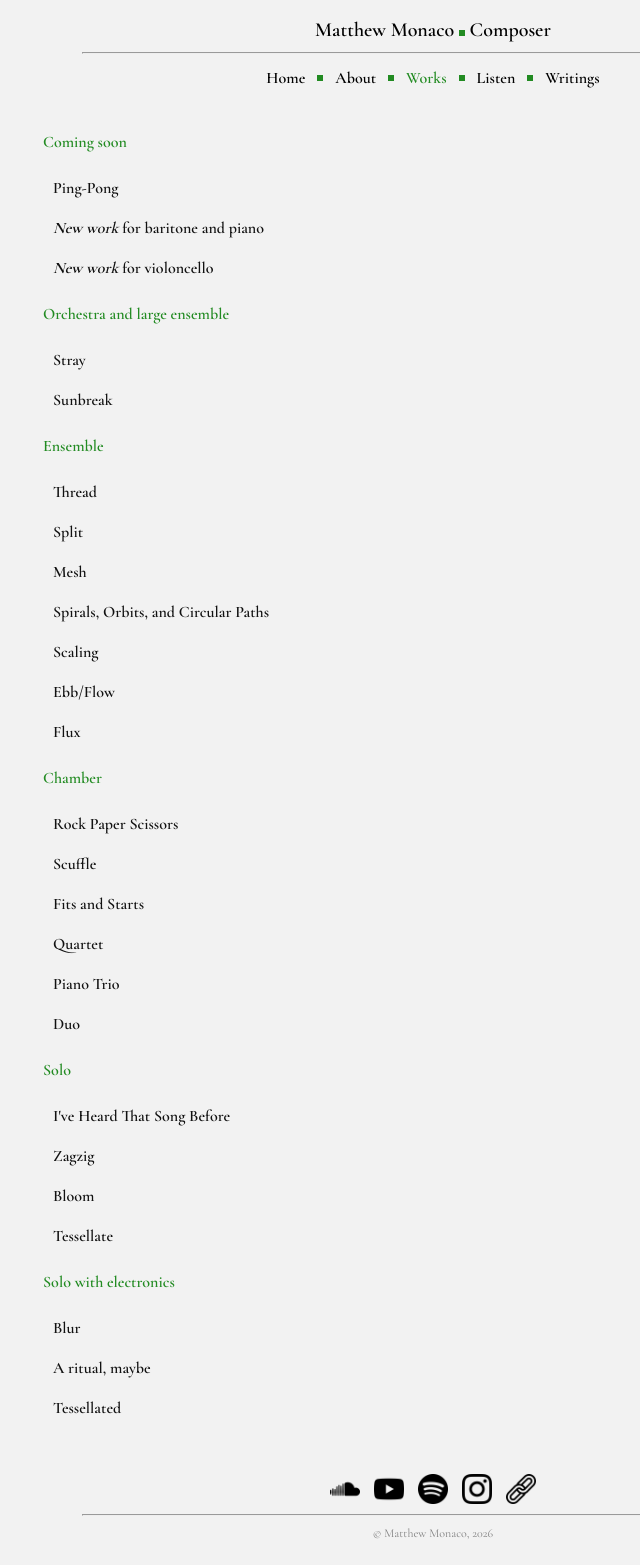
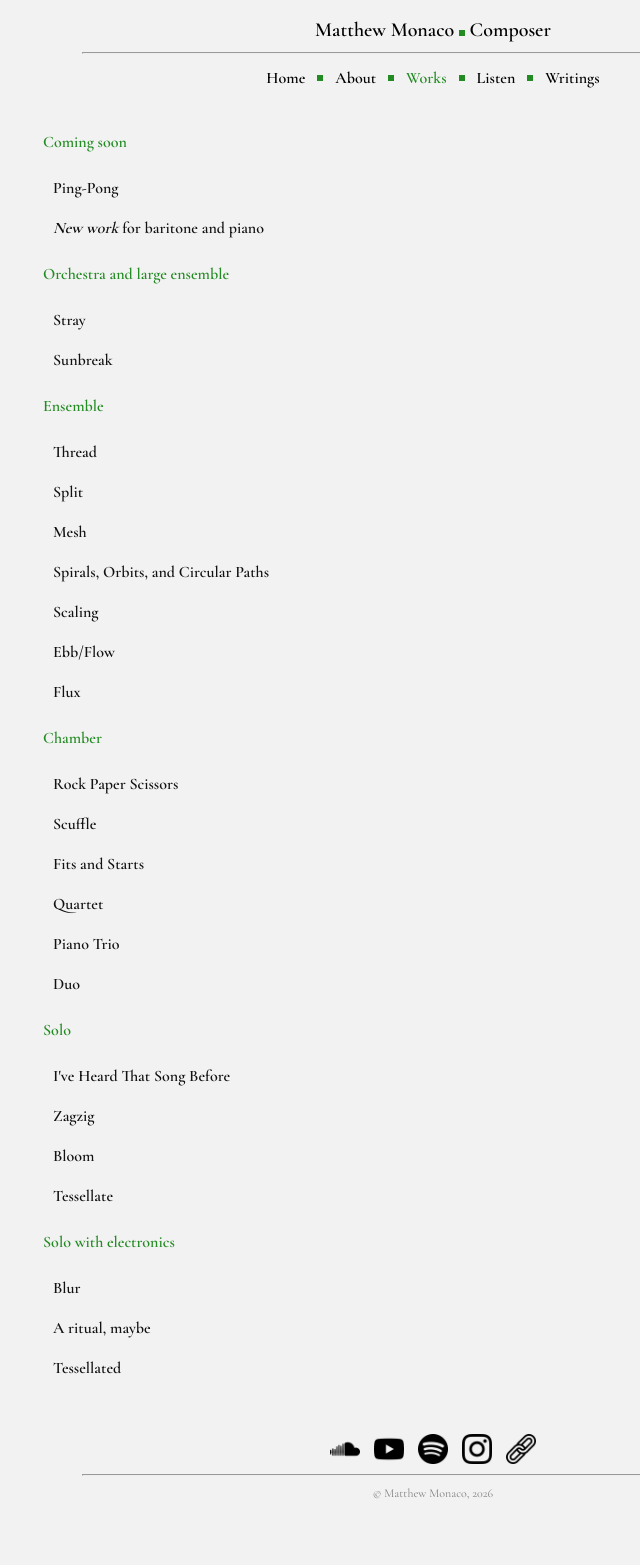
Before and after one commit to matthew-monaco/matthew-monaco.github.io, a Jekyll site: the page built from works_by_instrumentation.md, in a window 1280 px wide. Shown: the whole page, without its empty margins (207-847 px from the left). Built offline with Jekyll 4.4.1, drawn with Linux system fonts in a browser that asks for light colours; after the commit the page ends 1525 px from its top, so only the background shows below that.

Commit message:
Update works_by_instrumentation.md

```diff
--- a/works_by_instrumentation.md
+++ b/works_by_instrumentation.md
@@ -19,13 +19,6 @@ permalink: /works_by_instrumentation
   <p>2028 <span style="color: green"> <span class="nav-dot"></span> </span> 10'</p>
   <p><em>Baritone and piano</em></p>
   <p>Song cycle. Details coming soon.</p>
-</details>
-
-<details>
-  <summary><strong><em>New work</em> for violoncello</strong></summary>
-  <p>2027 <span style="color: green"> <span class="nav-dot"></span> </span> 7</p>
-  <p><em>Violoncello</em></p>
-  <p>Details coming soon.</p>
 </details>
 
 <span class="green-bold">Orchestra and large ensemble</span>
```
